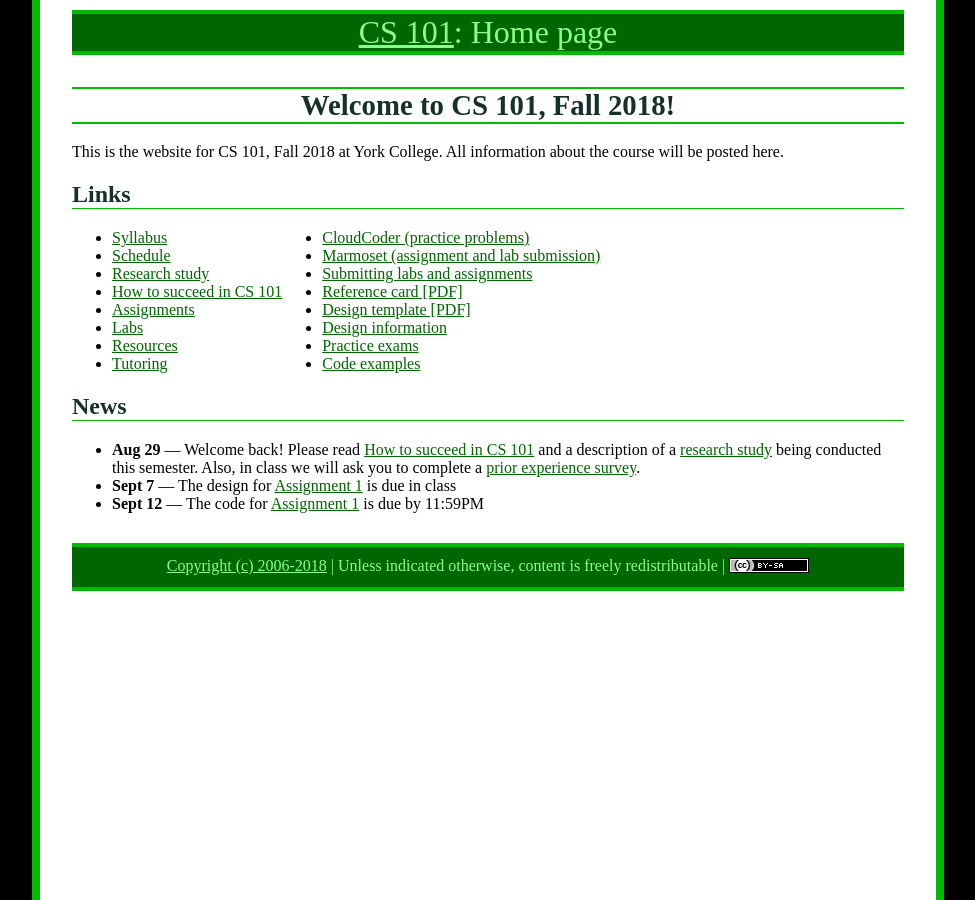
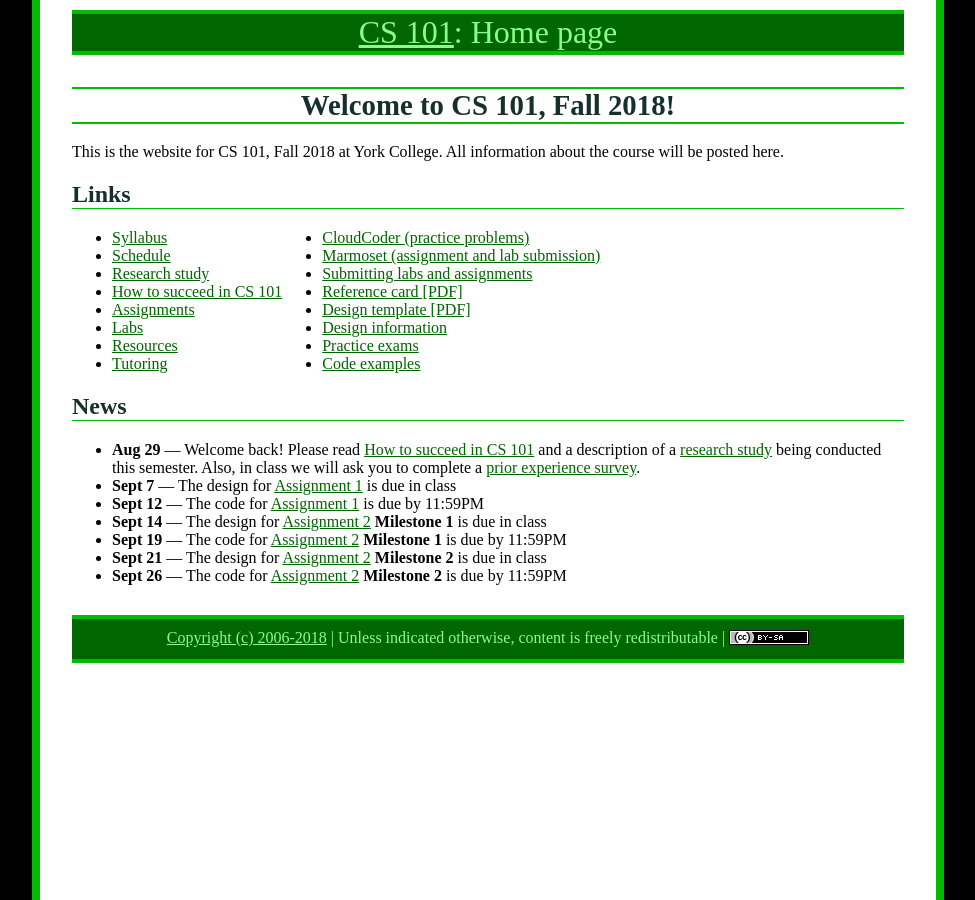
Before and after one commit to ycpcs/cs101-fall2018, a Jekyll site: the page built from index.md, in a window 1280 px wide. Shown: the whole page, without its empty margins (152-1127 px from the left). Built offline with Jekyll 4.4.1, drawn with Linux system fonts in a browser that asks for light colours.

Commit message:
add assign 2 to index
add assign 2 to index

```diff
--- a/index.md
+++ b/index.md
@@ -41,6 +41,10 @@ All information about the course will be posted here.
 * **Aug 29** &mdash; Welcome back!  Please read [How to succeed in CS 101](success.html) and a description of a [research study](study.html) being conducted this semester.  Also, in class we will ask you to complete a [prior experience survey](https://goo.gl/forms/zzfjES8HZK9TEthK2).
 * **Sept 7** &mdash; The design for [Assignment 1](assign/assign01.html) is due in class
 * **Sept 12** &mdash; The code for [Assignment 1](assign/assign01.html) is due by 11:59PM
+* **Sept 14** &mdash; The design for [Assignment 2](assign/assign02.html) **Milestone 1** is due in class
+* **Sept 19** &mdash; The code for [Assignment 2](assign/assign02.html) **Milestone 1** is due by 11:59PM
+* **Sept 21** &mdash; The design for [Assignment 2](assign/assign02.html) **Milestone 2** is due in class
+* **Sept 26** &mdash; The code for [Assignment 2](assign/assign02.html) **Milestone 2** is due by 11:59PM
 
 <!--
 * **Apr 30** &mdash; A solution to the fourth practice exam has been posted on the [Practice Exams](practice/index.html) page.  Don't forget that Exam 4 takes place in class on **Thursday, May 3rd**.
```
Also changed, not shown: assign/index.md (+1 -0 lines).
